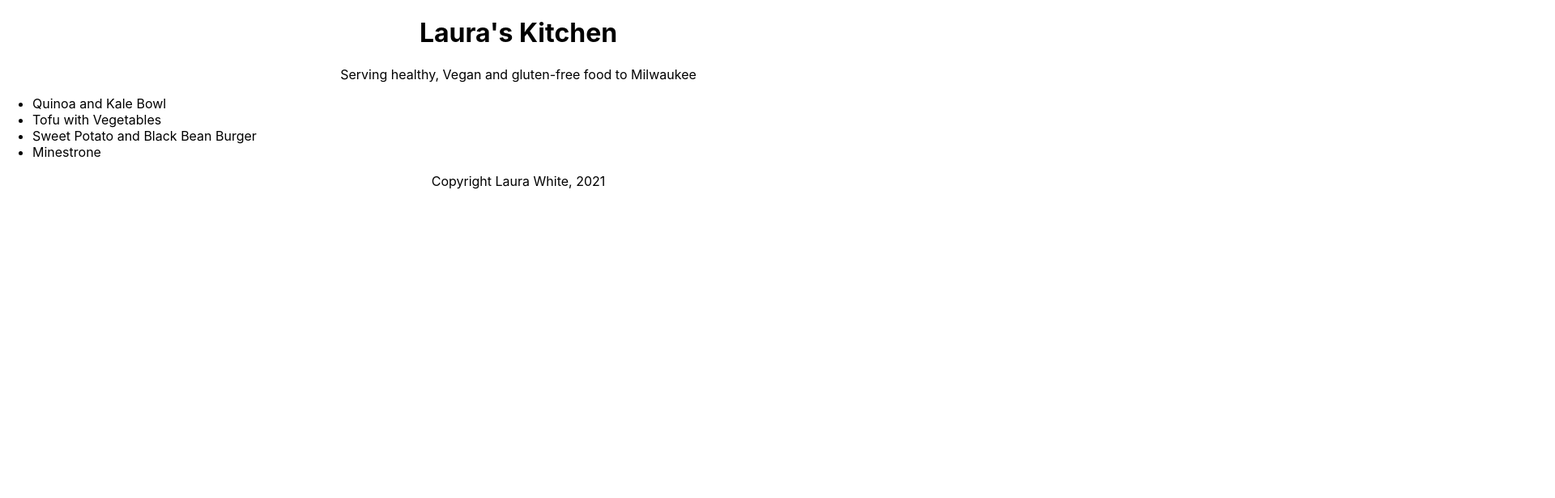
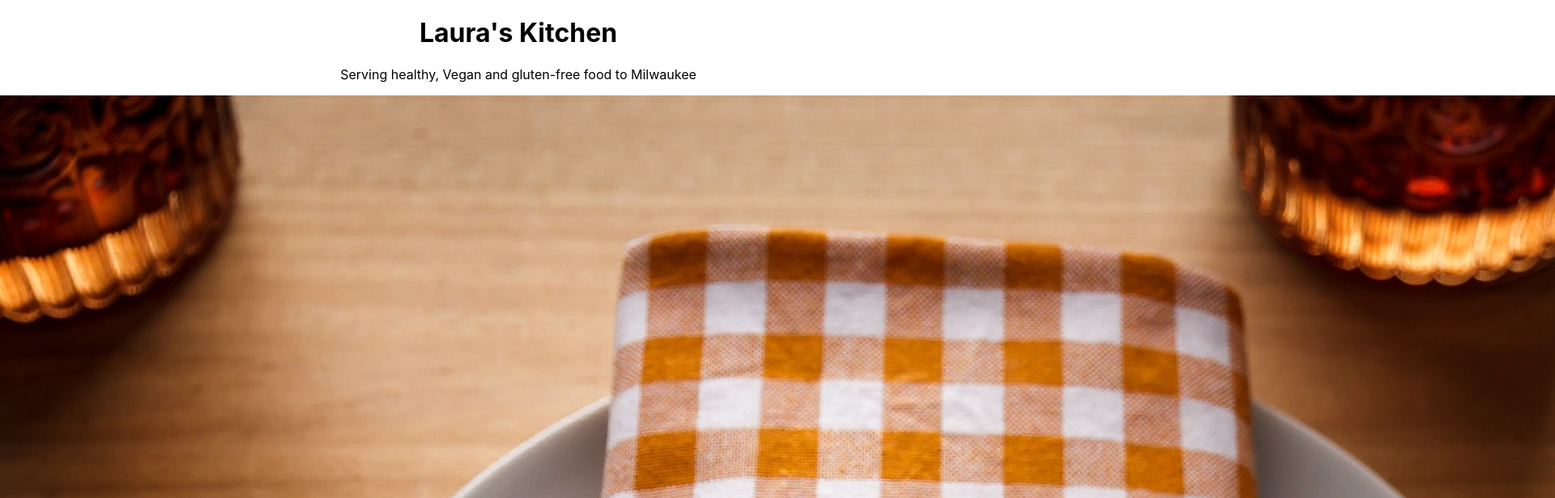
Before and after one commit to l-white/react-essentials, a React (Create React App) app: page / in a window 1280 px wide. Shown: the top 616 px of the page at 81% size, 1920 px wide, since content can reach past the window. Built offline with nearby package versions, Linux system fonts and the light colour scheme.

Commit message:
Added image

```diff
--- a/src/App.js
+++ b/src/App.js
@@ -1,4 +1,6 @@
+import React from "react";
 import './App.css';
+import restaurant from "./restaurant.jpg";
 
 function Header(props){
   return(
@@ -12,6 +14,7 @@ function Main(props){
   return(
     <section>
       <p>Serving {props.adjective}, {props.cuisine} and {props.dietType} food to {props.location}</p>
+      <img src={restaurant} />
       <ul style={{textAlign: "left"}}>
         {props.dishes.map((dish, i) =>
           <li key={ dish.id }>{ dish.title }</li>
```
Also changed, not shown: src/restaurant.jpg (added).
